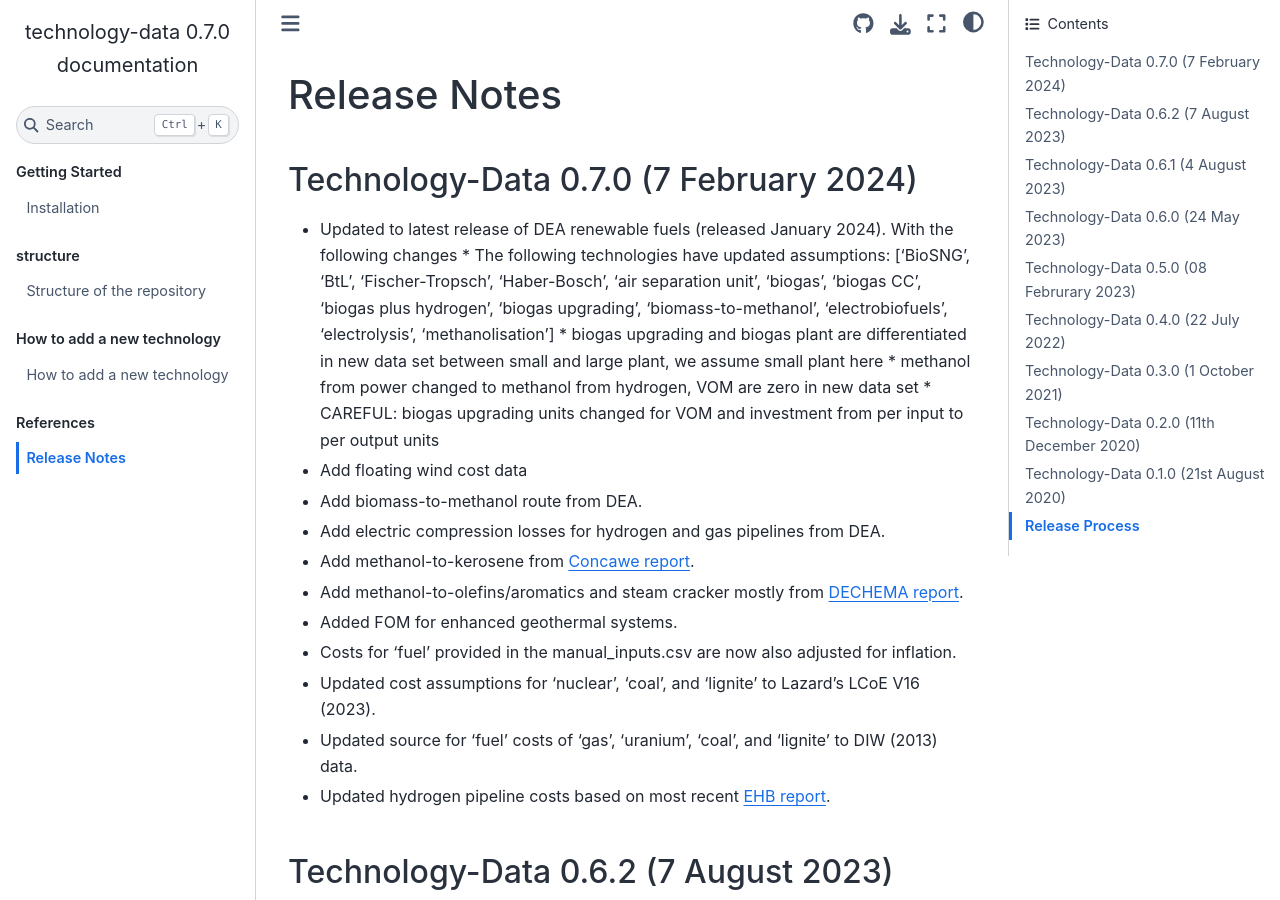
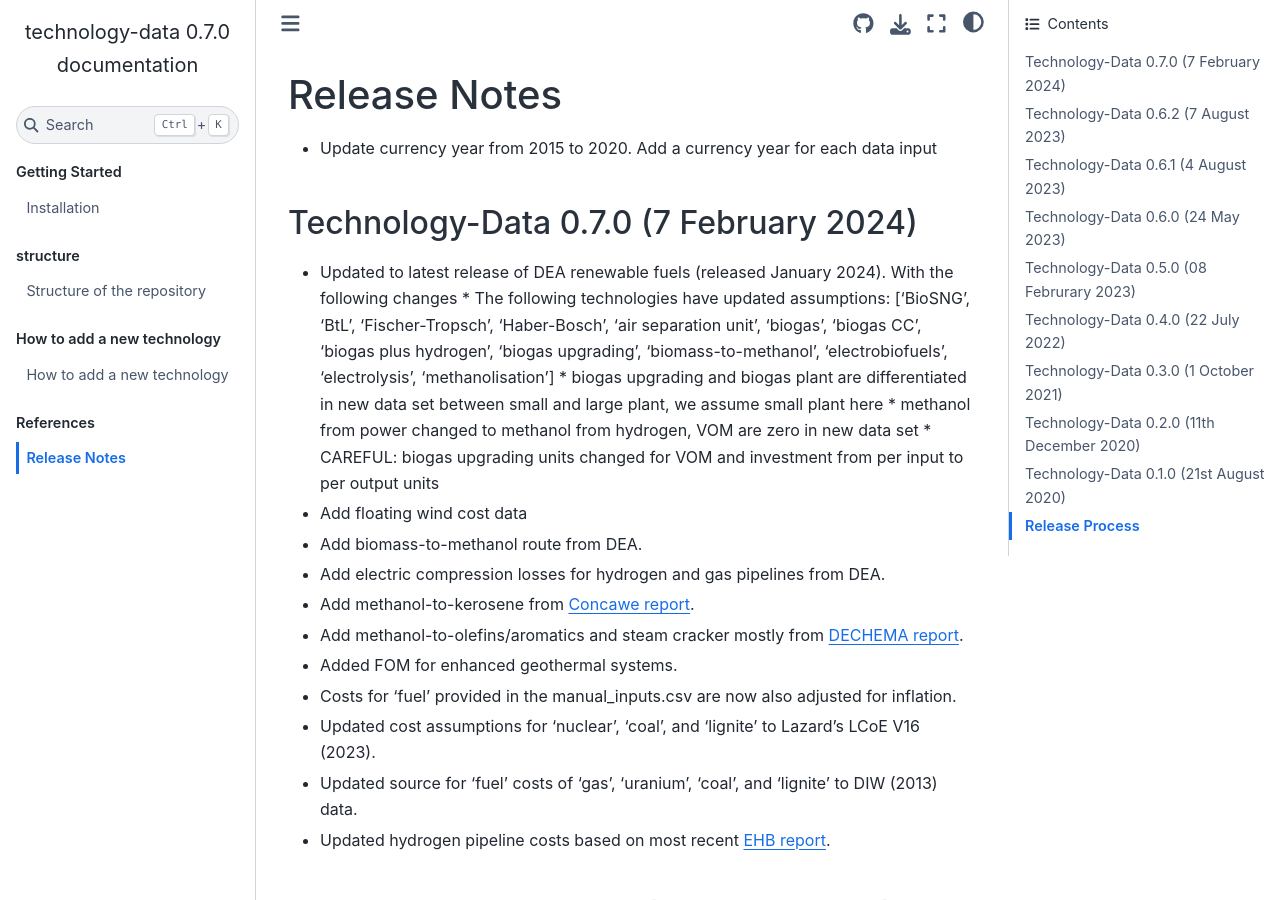
Before and after one commit to PyPSA/technology-data, a Sphinx documentation site: the page built from docs/release_notes.rst, in a window 1280 px wide and 900 px high. Built offline with Sphinx 7.4.7 and the Sphinx Book theme 1.1.4, drawn with Linux system fonts in a browser that asks for light colours.

Commit message:
add release note

```diff
--- a/docs/release_notes.rst
+++ b/docs/release_notes.rst
@@ -4,6 +4,8 @@ Release Notes
 
 .. Upcoming Release
 .. ================
+
+* Update currency year from 2015 to 2020. Add a currency year for each data input
 
 Technology-Data 0.7.0 (7 February 2024)
 =======================================
```
